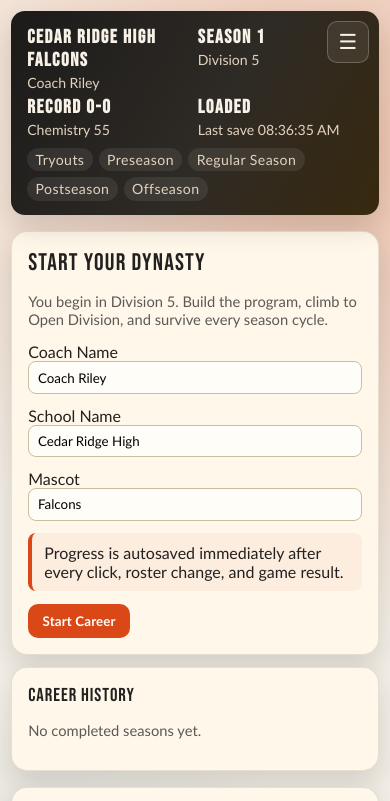
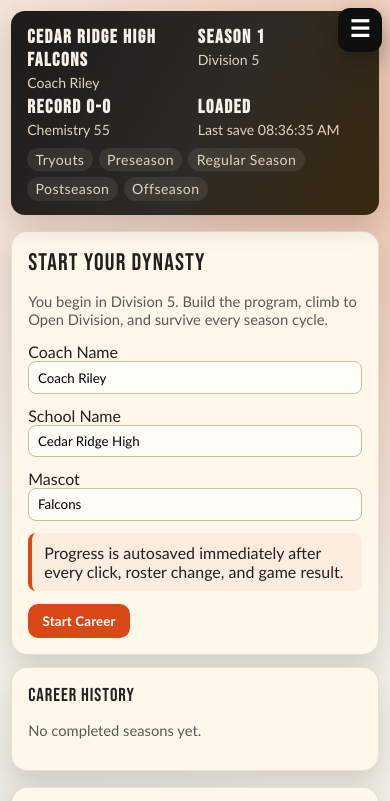
Before and after one commit to andrewoh/volleyball-dynasty-app, a plain HTML site: page index.html in a window 390 px wide. Shown: the top 801 px of the page. Drawn offline with Linux system fonts and the light colour scheme; a web font is replaced by a local one.

Commit message:
Improve chibi avatar style and add fixed hamburger button

```diff
--- a/styles.css
+++ b/styles.css
@@ -87,23 +87,26 @@ body {
   color: #fff4ed;
 }
 
-.banner-menu-btn {
-  position: absolute;
-  top: 0.62rem;
-  right: 0.62rem;
-  width: 42px;
-  height: 42px;
-  border: 1px solid rgba(255, 255, 255, 0.22);
-  border-radius: 10px;
-  background: rgba(255, 255, 255, 0.08);
-  color: #f8f1e7;
-  font-size: 1.3rem;
+.global-menu-fab {
+  position: fixed;
+  top: 12px;
+  right: 12px;
+  width: 46px;
+  height: 46px;
+  border: 0;
+  border-radius: 12px;
+  background: #0f0f10;
+  color: #fff;
+  font-size: 1.45rem;
+  font-weight: 700;
   line-height: 1;
+  box-shadow: 0 10px 22px rgba(18, 16, 14, 0.32);
   cursor: pointer;
+  z-index: 90;
 }
 
-.banner-menu-btn:hover {
-  background: rgba(255, 255, 255, 0.16);
+.global-menu-fab:hover {
+  filter: brightness(1.08);
 }
 
 .main-grid {
@@ -709,6 +712,13 @@ th {
     font-size: 0.92rem;
   }
 
+  .global-menu-fab {
+    top: 8px;
+    right: 8px;
+    width: 44px;
+    height: 44px;
+  }
+
   .options-menu {
     top: 4.2rem;
     right: 0.7rem;
```
Also changed, not shown: app.js.
